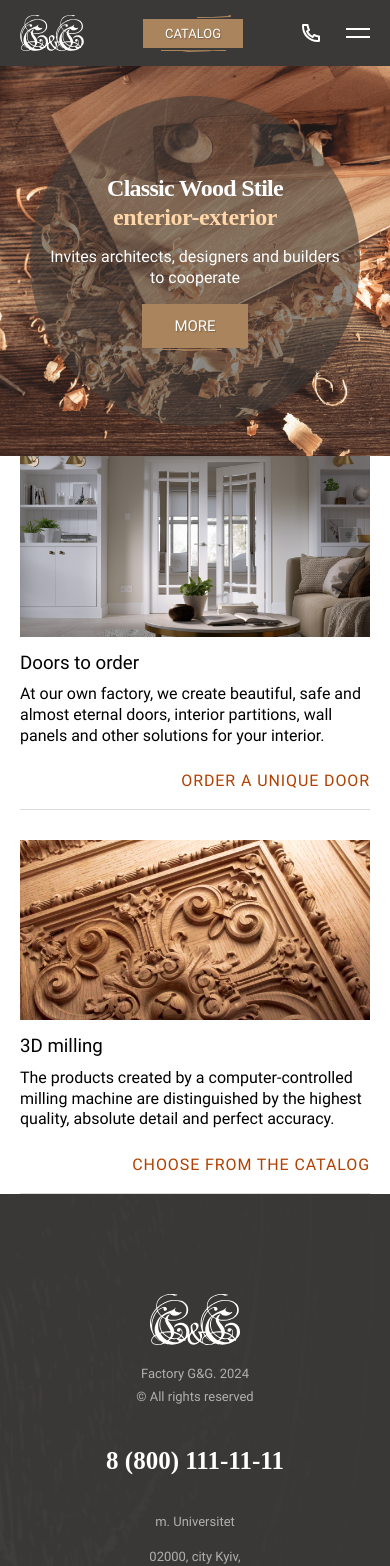
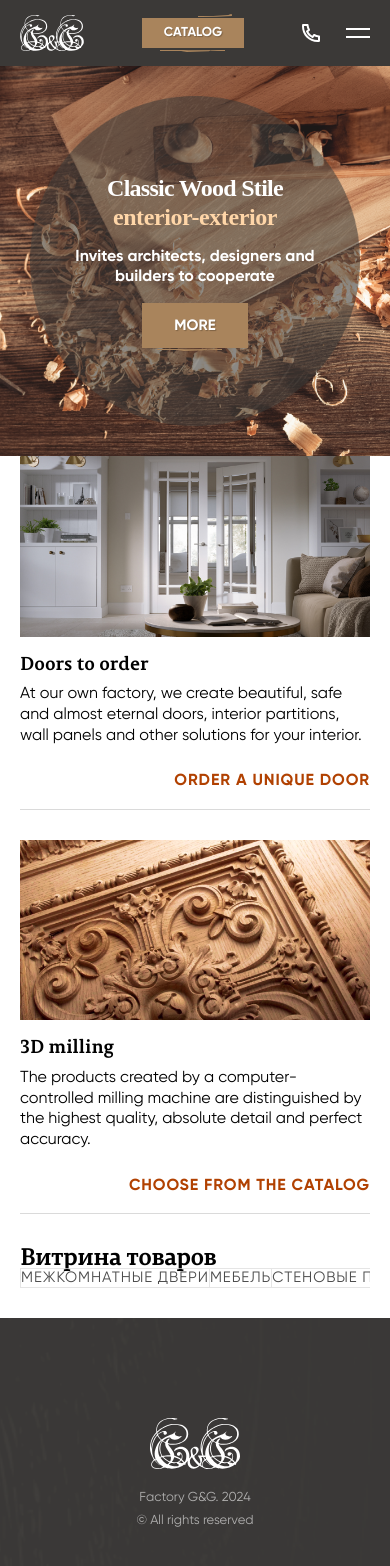
Before and after one commit to ArtemOskar/furniture-store, a Vue app: page / in a window 390 px wide. Shown: the top 1566 px of the page. Built offline with nearby package versions, Linux system fonts and the light colour scheme.

Commit message:
Create components 'AdvertisingBlock', 'BtnCategoriShowcase'

```diff
--- a/public/css/main.css
+++ b/public/css/main.css
@@ -3,7 +3,7 @@
   font-weight: 700;
   font-style: normal;
   font-display: swap;
-  src: local('Roboto'), url('../fonts/PermianSlabSerifTypeface-Bold.woff2') format('woff2'),
+  src: url('../fonts/PermianSlabSerifTypeface-Bold.woff2') format('woff2'),
     url('../fonts/PermianSlabSerifTypeface-Bold.woff') format('woff');
 }
 @font-face {
@@ -11,7 +11,7 @@
   font-weight: 400;
   font-style: normal;
   font-display: swap;
-  src: local('Roboto'), url('../fonts/Gilroy-Regular.woff2') format('woff2'),
+  src: url('../fonts/Gilroy-Regular.woff2') format('woff2'),
     url('../fonts/Gilroy-Regular.woff') format('woff');
 }
 @font-face {
@@ -19,7 +19,7 @@
   font-weight: 500;
   font-style: normal;
   font-display: swap;
-  src: local('Roboto'), url('../fonts/Gilroy-Medium.woff2') format('woff2'),
+  src: url('../fonts/Gilroy-Medium.woff2') format('woff2'),
     url('../fonts/Gilroy-Medium.woff') format('woff');
 }
 @font-face {
@@ -27,6 +27,6 @@
   font-weight: 700;
   font-style: normal;
   font-display: swap;
-  src: local('Roboto'), url('../fonts/Gilroy-Bold.woff2') format('woff2'),
+  src: url('../fonts/Gilroy-Bold.woff2') format('woff2'),
     url('../fonts/Gilroy-Bold.woff') format('woff');
 }
--- /dev/null
+++ b/src/components/ProductShowcase/BtnCategoriShowcase.vue
@@ -0,0 +1,49 @@
+<template>
+  <button>{{ text }}</button>
+</template>
+
+<script>
+export default {
+  name: 'BtnCategoriShowcase',
+  props: {
+    text: {
+      type: String,
+      required: true,
+    },
+  },
+}
+</script>
+
+<style lang="scss" scoped>
+@import '../../../public/scss/_functions.scss';
+button {
+  display: block;
+  text-wrap: nowrap;
+  font-size: rem(15);
+  font-weight: 400;
+  line-height: 1.2;
+  letter-spacing: 0.9px;
+  text-transform: uppercase;
+  padding: rem(9) super-clamp(20, 50, 390, 1600);
+  background-color: transparent;
+  border: 1px solid #dadada;
+  opacity: 0.7;
+
+  @media (any-hover: hover) {
+    &:hover {
+      opacity: 1;
+      cursor: pointer;
+    }
+  }
+
+  &:not(:first-child) {
+    border-left: none;
+  }
+
+  &.activ-categori {
+    border: 2px solid #3b3937;
+    font-weight: 700;
+    opacity: 1;
+  }
+}
+</style>
--- /dev/null
+++ b/src/components/ProductShowcase/index.vue
@@ -0,0 +1,48 @@
+<template>
+  <section class="sct-main">
+    <div class="container">
+      <h1>Витрина товаров</h1>
+
+      <div>
+        <div class="btn-body">
+          <btn-categori-showcase text="Межкомнатные двери" />
+          <btn-categori-showcase text="Мебель" />
+          <btn-categori-showcase text="Стеновые панели «Буазери»" />
+          <btn-categori-showcase text="Лестницы" />
+          <btn-categori-showcase text="Мебельные фасады" />
+        </div>
+      </div>
+    </div>
+  </section>
+</template>
+
+<script>
+import BtnCategoriShowcase from '@/components/ProductShowcase/BtnCategoriShowcase.vue'
+
+export default {
+  name: 'ProductShowcase',
+  components: {
+    BtnCategoriShowcase,
+  },
+}
+</script>
+
+<style lang="scss" scoped>
+@import '../../../public/scss/_functions.scss';
+
+h1 {
+  font-family: PermianSlabSerifTypeface;
+  font-size: super-clamp(40, 64, 390, 1600);
+  font-weight: 700;
+  line-height: 1;
+  letter-spacing: -0.64px;
+  margin-bottom: super-clamp(15, 30, 390, 1600);
+}
+.sct-main {
+  padding: rem(30) 0;
+}
+.btn-body {
+  display: flex;
+  overflow-x: auto;
+}
+</style>
--- a/src/views/HomePage.vue
+++ b/src/views/HomePage.vue
@@ -11,16 +11,19 @@
   </section>
   <main>
     <advertising-block/>
+    <product-showcase/>
   </main>
 </template>
 
 <script>
 import AdvertisingBlock from '@/components/AdvertisingBlock';
+import ProductShowcase from '@/components/ProductShowcase';
 
 export default {
   name: 'HomePage',
   components: {
     AdvertisingBlock,
+    ProductShowcase,
   },
 }
 </script>
```
